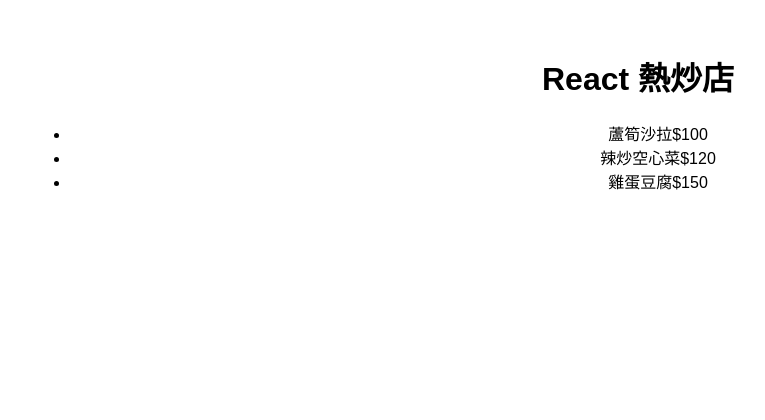
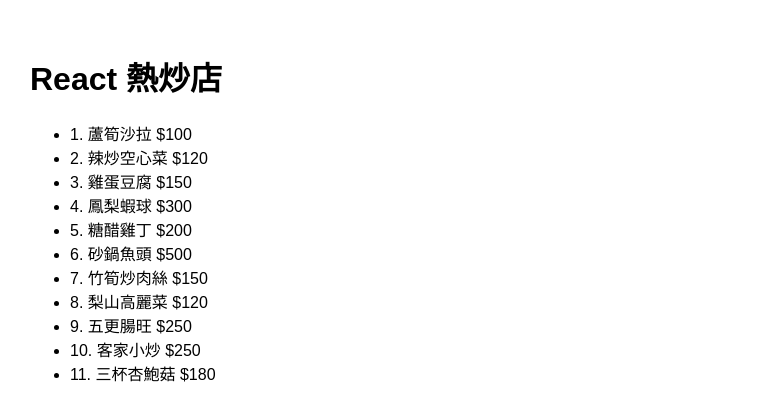
Before and after one commit to j32u4ukh/react-wysiwyg, a React (Vite) app: page /restaurant in a window 1280 px wide. Shown: the top 420 px of the page, without its empty margins (2-767 px from the left). Built offline with nearby package versions, Linux system fonts and the light colour scheme.

Commit message:
feat: 遍歷生成列表

```diff
--- a/src/App.css
+++ b/src/App.css
@@ -44,9 +44,9 @@
 
 #root {
   height: 100vh;
-  margin: 0 auto;
+  /* margin: 0 auto; */
   padding: 2rem;
-  text-align: center;
+  /* text-align: center; */
 }
 
 .bg {
--- a/src/components/List.jsx
+++ b/src/components/List.jsx
@@ -1,9 +1,7 @@
 export default function List(props) {
-  const { name, price } = props;
   return (
     <li>
-      <span>{name}</span>
-      <span>${price}</span>
+      {props.index + 1}. {props.name} ${props.price}
     </li>
   );
 }
--- a/src/pages/Restaurant.jsx
+++ b/src/pages/Restaurant.jsx
@@ -1,13 +1,32 @@
 import List from "../components/List";
 
 export default function Restaurant(){
+    const menu = [
+        { name: "蘆筍沙拉", price: 100 },
+        { name: "辣炒空心菜", price: 120 },
+        { name: "雞蛋豆腐", price: 150 },
+        { name: "鳳梨蝦球", price: 300 },
+        { name: "糖醋雞丁", price: 200 },
+        { name: "砂鍋魚頭", price: 500 },
+        { name: "竹筍炒肉絲", price: 150 },
+        { name: "梨山高麗菜", price: 120 },
+        { name: "五更腸旺", price: 250 },
+        { name: "客家小炒", price: 250 },
+        { name: "三杯杏鮑菇", price: 180 }
+    ];
+
     return (
         <div>
           <h1>React 熱炒店</h1>
           <ul>
-            <List name="蘆筍沙拉" price={100} />
-            <List name="辣炒空心菜" price={120} />
-            <List name="雞蛋豆腐" price={150} />
+            {menu.map((item, index) => {
+                return (<List
+                    key={item.name}
+                    name={item.name}
+                    price={item.price}
+                    index={index}
+                ></List>)
+            })}
           </ul>
         </div>
       );
```
